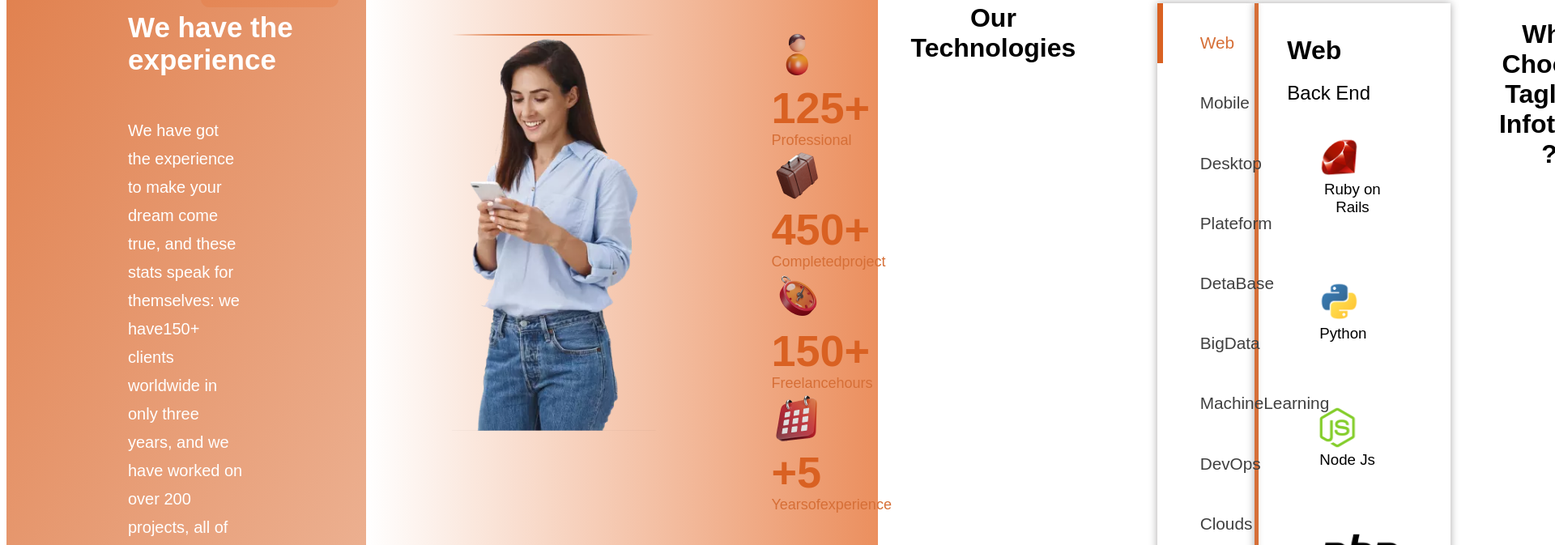
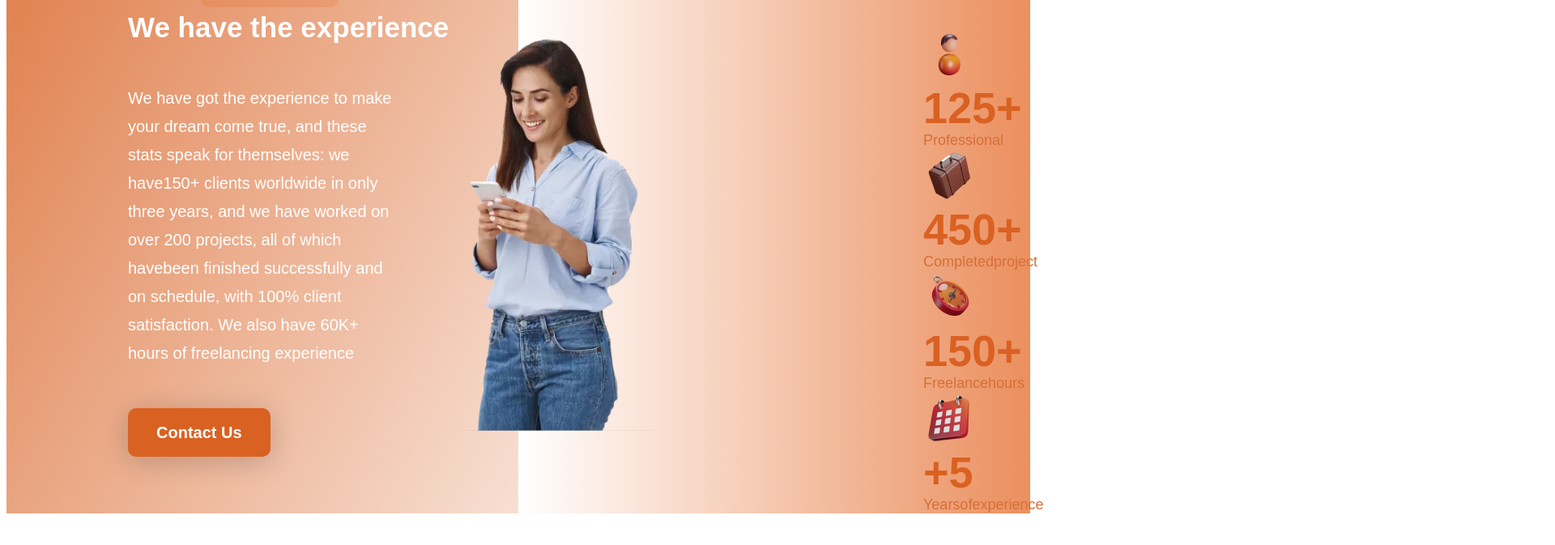
Before and after one commit to pratikg-tagline/angular-tagline, an Angular app: page / in a window 1280 px wide. Shown: the part 3803-4476 px from the top of the page at 81% size, 1920 px wide, since content can reach past the window. Built offline with nearby package versions, Linux system fonts and the light colour scheme.

Commit message:
Implement technologies in project

```diff
--- a/src/app/app.component.html
+++ b/src/app/app.component.html
@@ -111,6 +111,7 @@
 
           </div>
     </div>
+  </div>
 
 
   <!-- ____________________________________________________________________ -->
@@ -119,16 +120,11 @@
   <span class="headerline"></span>
   <div class="row">
       <div class="menu">
-          <ul>
-              <li class="active"><a href="">{{technologies.web}}</a></li>
-              <li><a href="">{{technologies.mobile}}</a></li>
-              <li><a href="">{{technologies.desktop}}</a></li>
-              <li><a href="">{{technologies.plateform}}</a></li>
-              <li><a href="">{{technologies.database}}</a></li>
-              <li><a href="">{{technologies.bigdata}}</a></li>
-              <li><a href="">{{technologies.machinelearning}}</a></li>
-              <li><a href="">{{technologies.devops}}</a></li>
-              <li><a href="">{{technologies.clouds}}</a></li>
+          <ul  >
+            <div >
+              <li class="active" *ngFor="let technologie of technologies" ><a href="">{{technologie}}</a></li>
+
+            </div>
           </ul>
       </div>
       <div class="language">
--- a/src/app/app.component.ts
+++ b/src/app/app.component.ts
@@ -9,30 +9,30 @@
   mainlogo: string;
   button: string;
 }
-interface Amd {
-  madimg: string;
-  madtitle: string;
-  maddescription: string;
-  learnmore: string;
-}
-interface Agiledevops {
-  agiledevopsimg: string;
-  agiledevopstitle: string;
-  agiledevopsdescription: string;
-  learnmore: string;
-}
-interface Digitaldesign {
-  digitaldesignimg: string;
-  digitaldesigntitle: string;
-  digitaldesigndescription: string;
-  learnmore: string;
-}
-interface Softwarecompany {
-  softwarwcompanyimg: string;
-  softwarwcompanytitle: string;
-  softwarwcompanydescription: string;
-  learnmore: string;
-}
+// interface Amd {
+//   madimg: string;
+//   madtitle: string;
+//   maddescription: string;
+//   learnmore: string;
+// }
+// interface Agiledevops {
+//   agiledevopsimg: string;
+//   agiledevopstitle: string;
+//   agiledevopsdescription: string;
+//   learnmore: string;
+// }
+// interface Digitaldesign {
+//   digitaldesignimg: string;
+//   digitaldesigntitle: string;
+//   digitaldesigndescription: string;
+//   learnmore: string;
+// }
+// interface Softwarecompany {
+//   softwarwcompanyimg: string;
+//   softwarwcompanytitle: string;
+//   softwarwcompanydescription: string;
+//   learnmore: string;
+// }
 
 interface Experience {
   experiencetitle: string;
@@ -41,41 +41,43 @@
   experienceimg: string;
 }
 
-interface Professional {
-  professionalproject: string;
-  professionaltital: string;
+// interface Professional {
+//   professionalproject: string;
+//   professionaltital: string;
 
-  professionalimg: string;
-}
-interface Completedproject {
-  completedprojectproject: string;
-  completedprojecttital: string;
+//   professionalimg: string;
+// }
+// interface Completedproject {
+//   completedprojectproject: string;
+//   completedprojecttital: string;
 
-  completedprojectimg: string;
-}
-interface Freelancehours {
-  freelancehoursproject: string;
-  freelancehourstital: string;
+//   completedprojectimg: string;
+// }
+// interface Freelancehours {
+//   freelancehoursproject: string;
+//   freelancehourstital: string;
 
-  freelancehoursimg: string;
-}
-interface Yearsofexperience {
-  yearsofexperienceproject: string;
-  yearsofexperiencetital: string;
+//   freelancehoursimg: string;
+// }
+// interface Yearsofexperience {
+//   yearsofexperienceproject: string;
+//   yearsofexperiencetital: string;
 
-  yearsofexperienceimg: string;
-}
-interface Technologies {
-  web: string;
-  mobile: string;
-  desktop: string;
-  plateform: string;
-  database: string;
-  bigdata: string;
-  machinelearning: string;
-  devops: string;
-  clouds: string;
-}
+//   yearsofexperienceimg: string;
+// }
+// interface Technologies {
+//   web: string;
+//   mobile: string;
+//   desktop: string;
+//   plateform: string;
+//   database: string;
+//   bigdata: string;
+//   machinelearning: string;
+//   devops: string;
+//   clouds: string;
+// }
+
+
 interface Backend {
   rubiimg: string;
   rubiheading: string;
@@ -363,17 +365,18 @@
     },
   ];
   ourtechnologies: string = 'Our Technologies';
-  technologies: Technologies = {
-    web: 'Web',
-    mobile: 'Mobile',
-    desktop: 'Desktop',
-    plateform: 'Plateform',
-    database: 'DetaBase',
-    bigdata: 'BigData',
-    machinelearning: 'MachineLearning',
-    devops: 'DevOps',
-    clouds: 'Clouds',
-  };
+  // technologies: Technologies = {
+  //   web: 'Web',
+  //   mobile: 'Mobile',
+  //   desktop: 'Desktop',
+  //   plateform: 'Plateform',
+  //   database: 'DetaBase',
+  //   bigdata: 'BigData',
+  //   machinelearning: 'MachineLearning',
+  //   devops: 'DevOps',
+  //   clouds: 'Clouds',
+  // };
+  technologies:string[]=['web','mobile','desktop','plateform','database','bigdata','machinelarning','devops','clouds']
   web: string = 'Web';
   backend: Backend = {
     rubiimg: '../assets/../assets/images/ror.png',
```
